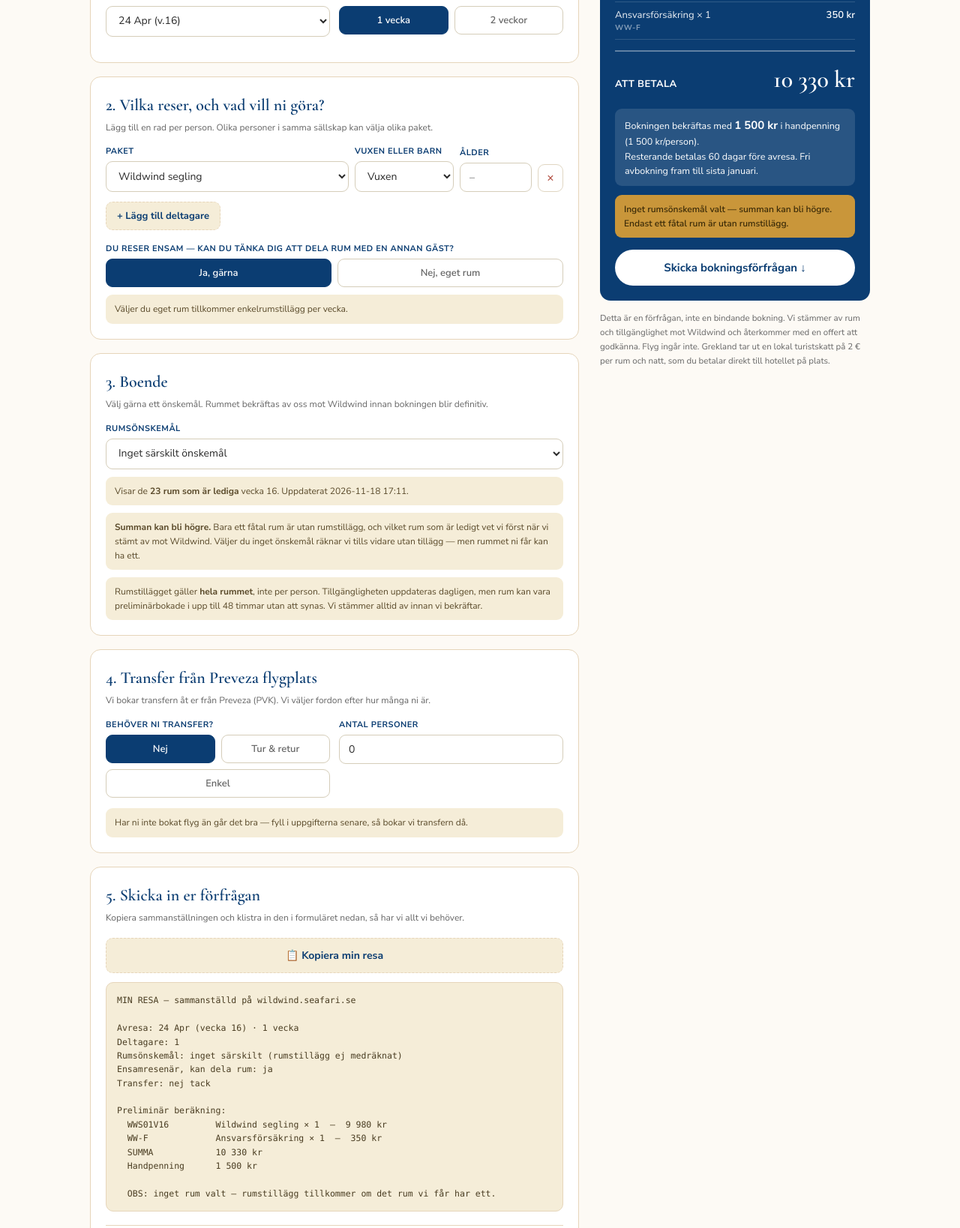
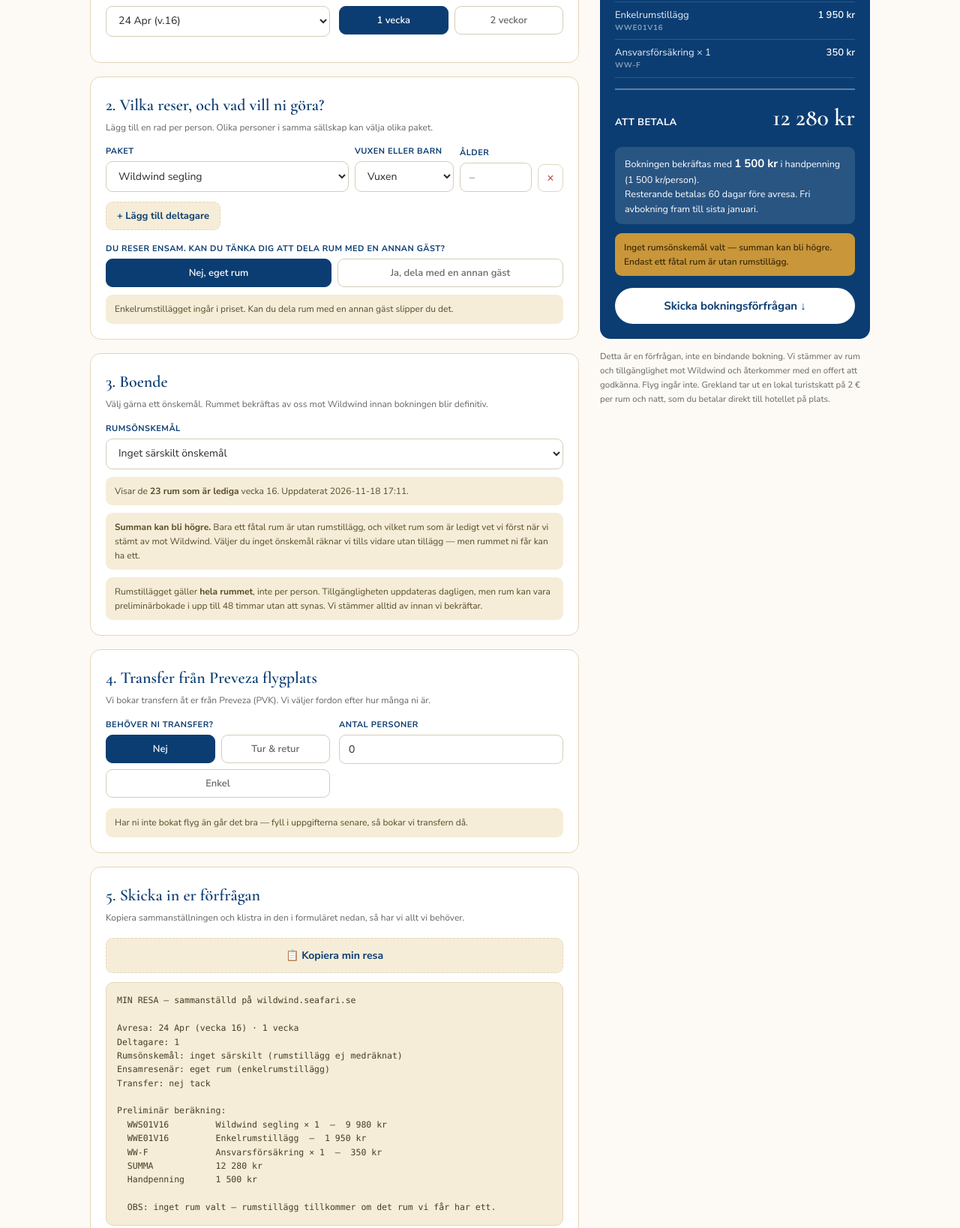
Before and after one commit to drhnjpzqn4-dot/wildwind-availability, a plain HTML site: page boka.html in a window 1280 px wide. Shown: the part 1174-2812 px from the top of the page at 75% size. Drawn offline with nearby package versions, Linux system fonts and the light colour scheme.

Commit message:
Enkelrumstillägg för udda sällskap

```diff
--- a/boka.html
+++ b/boka.html
@@ -180,12 +180,13 @@ select:focus,input:focus,textarea:focus{outline:2px solid var(--azure2);outline-
     <div id="paxList"></div>
     <button type="button" class="addbtn" id="addPax">+ Lägg till deltagare</button>
     <div id="delaRum" style="display:none;margin-top:16px">
-      <label>Du reser ensam — kan du tänka dig att dela rum med en annan gäst?</label>
+      <label id="delaFraga">Du reser ensam. Kan du tänka dig att dela rum med en annan gäst?</label>
       <div class="seg" id="segDela">
-        <button type="button" data-d="ja" aria-pressed="true">Ja, gärna</button>
-        <button type="button" data-d="nej" aria-pressed="false">Nej, eget rum</button>
+        <button type="button" data-d="nej" aria-pressed="true">Nej, eget rum</button>
+        <button type="button" data-d="ja" aria-pressed="false">Ja, dela med en annan gäst</button>
+        <button type="button" data-d="alla" aria-pressed="false" id="delaAlla" style="display:none">Vi bor alla i samma rum</button>
       </div>
-      <div class="note">Väljer du eget rum tillkommer enkelrumstillägg per vecka.</div>
+      <div class="note" id="delaNote">Enkelrumstillägget ingår i priset. Kan du dela rum med en annan gäst slipper du det.</div>
     </div>
     <div class="note" id="barnNote" style="display:none">
       Barn 6 till 12 år får 2 790 kr rabatt per vecka (4 460 kr för två veckor) och ungdomar 13 till 17 år 1 390 kr (2 230 kr för två veckor). Rabatten gäller segling och Free as the Wind, inte Healthy Options. Fyll i åldern så räknas den in. För barn under 6 år räknar jag fram priset på offerten.
@@ -275,7 +276,7 @@ const PAKET = [
   {k:'A', namn:'Adventure',               kod:'WWA'},
   {k:'N', namn:'No sport',                kod:'WWN'},
 ];
-const state = {vecka:0, veckor:1, dela:'ja', transfer:'nej', pax:[]};
+const state = {vecka:0, veckor:1, dela:'nej', transfer:'nej', pax:[]};
 const kr = n => n.toLocaleString('sv-SE') + ' kr';
 const $ = id => document.getElementById(id);
 
@@ -416,7 +417,8 @@ function berakna(){
   });
 
   // enkelrumstillägg
-  if(state.pax.length === 1 && state.dela === 'nej'){
+  // udda antal: en person blir över och får eget rum, om man inte väljer att dela eller bo alla tillsammans
+  if(state.pax.length % 2 === 1 && state.dela === 'nej'){
     const t = w.E * state.veckor;
     total += t;
     rader.push({kod:`WWE${sfx}V${w.v}`, lbl:'Enkelrumstillägg', amt:t});
@@ -476,7 +478,18 @@ function berakna(){
 
 function render(){
   fyllRum();
-  $('delaRum').style.display = state.pax.length === 1 ? 'block' : 'none';
+  const nP = state.pax.length, udda = nP % 2 === 1;
+  $('delaRum').style.display = udda ? 'block' : 'none';
+  if(!udda && state.dela !== 'nej'){ state.dela = 'nej'; }
+  if(nP === 1 && state.dela === 'alla'){ state.dela = 'nej'; }
+  $('delaAlla').style.display = nP > 1 ? 'inline-block' : 'none';
+  $('segDela').querySelectorAll('button').forEach(b=>b.setAttribute('aria-pressed', b.dataset.d===state.dela ? 'true':'false'));
+  $('delaFraga').textContent = nP === 1
+    ? 'Du reser ensam. Kan du tänka dig att dela rum med en annan gäst?'
+    : `Ni är ${nP}, så en av er får eget rum. Kan den personen tänka sig att dela rum med en annan gäst, eller bor ni alla i samma rum?`;
+  $('delaNote').textContent = nP === 1
+    ? 'Enkelrumstillägget ingår i priset. Kan du dela rum med en annan gäst slipper du det.'
+    : 'Enkelrumstillägget för den som får eget rum ingår i priset. Delar personen rum med en annan gäst, eller bor ni alla i ett familjerum eller en lägenhet, slipper ni det.';
   $('transferDetalj').style.display = state.transfer === 'nej' ? 'none' : 'grid';
   const tAnt = Math.max(0, +$('tAntal').value || 0);
   const T = PRIS.transfer;
@@ -526,7 +539,7 @@ function sammanfatta(){
     `Avresa: ${w.label} (vecka ${w.v}) · ${state.veckor} ${state.veckor===1?'vecka':'veckor'}`,
     `Deltagare: ${state.pax.length}${r.barn?` (varav ${r.barn} barn/ungdom)`:''}`,
     `Rumsönskemål: ${$('rum').value || 'inget särskilt (rumstillägg ej medräknat)'}`,
-    state.pax.length===1 ? `Ensamresenär, kan dela rum: ${state.dela}` : null,
+    state.pax.length%2===1 ? `${state.pax.length===1?'Ensamresenär':'Udda antal'}: ${state.dela==='nej'?'eget rum (enkelrumstillägg)':state.dela==='ja'?'kan dela rum med annan gäst':'alla i samma rum'}` : null,
     state.transfer!=='nej' && steg
       ? `Transfer: ${steg.namn}, ${state.transfer==='tor'?'tur & retur':'enkel resa'}, ${tAnt} pers${$('flyg').value?` · ${$('flyg').value}`:' · flyg ej bokat'}`
       : `Transfer: nej tack`,
```
